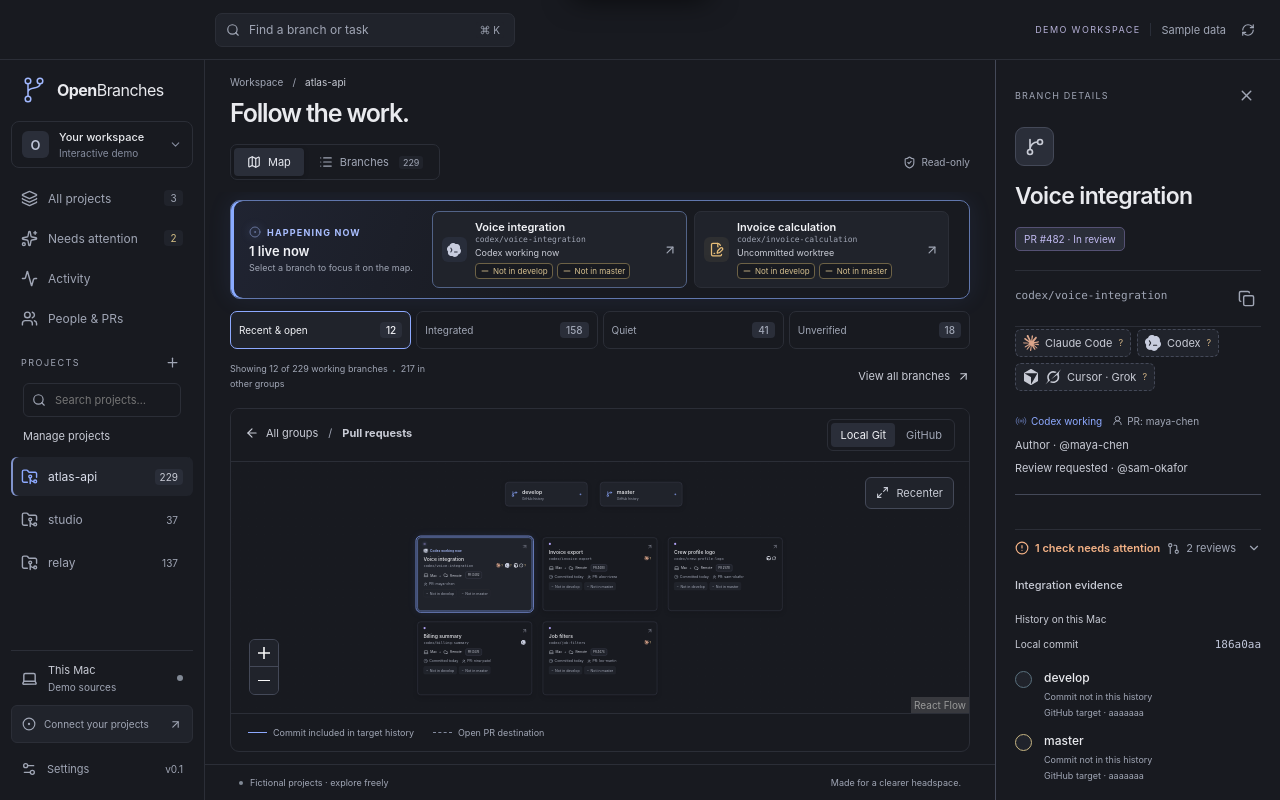
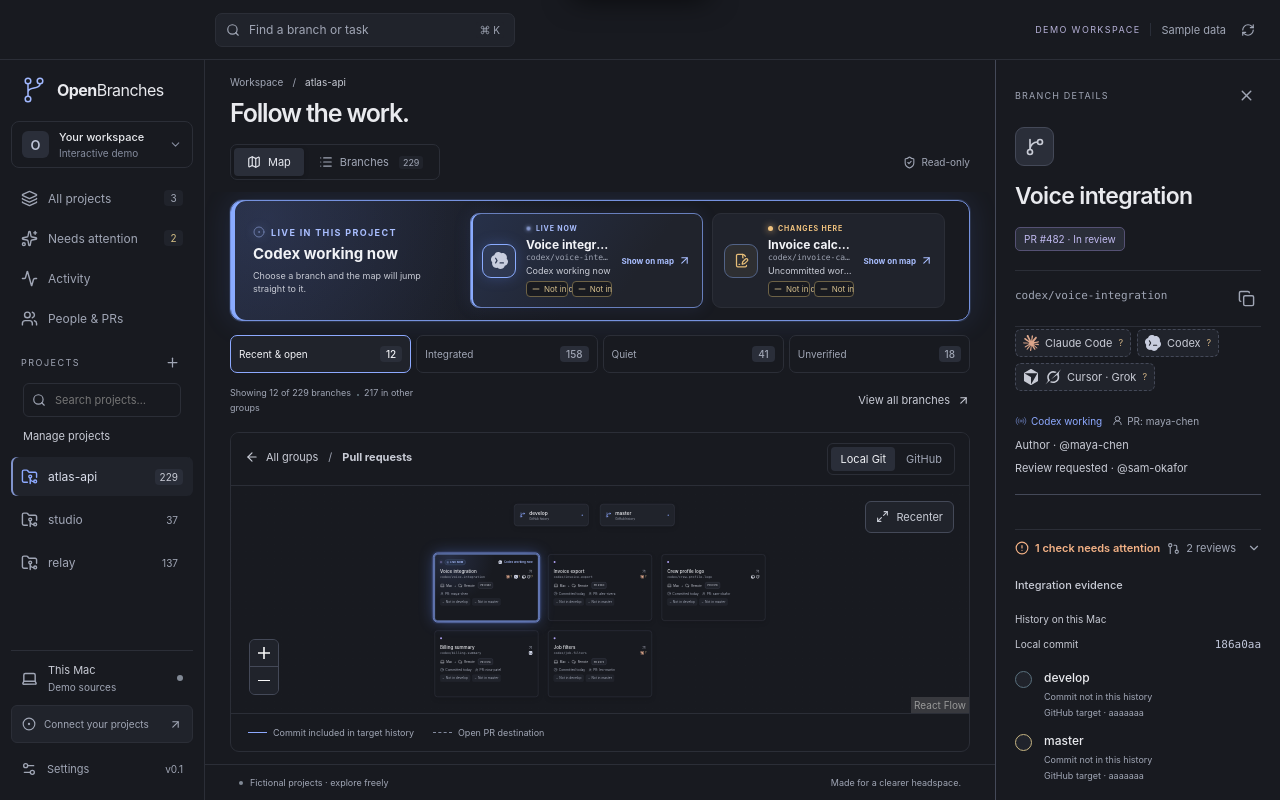
Before and after one commit to Charlesmendez/OpenBranches, a React (Vite) app: page / in a window 1280 px wide. Both pictures are taken after a click on the button 408 px from the left and 290 px from the top of the page. Built offline with nearby package versions, Linux system fonts and the light colour scheme.

Commit message:
Make active branches impossible to miss

```diff
--- a/src/ui/App.tsx
+++ b/src/ui/App.tsx
@@ -21,7 +21,7 @@ import { useProviders } from './hooks/useProviders';
 import { useGit } from './hooks/useGit';
 import { useReviews } from './hooks/useReviews';
 import { useProjectMemory } from './hooks/useProjectMemory';
-import { mapPositionFor, revealSelection } from './navigation';
+import { mapPositionFor, revealCurrentWork, revealSelection } from './navigation';
 import { NavigationMemory, type WorkspaceMode } from './navigationMemory';
 import { GitSetup } from './components/GitSetup';
 import { Sidebar } from './components/Sidebar';
@@ -162,12 +162,14 @@ export function App() {
   }, [error, setError]);
   const selectProject = (id: string | null) => {
     const target = snapshot.repositories.find((repository) => repository.id === id);
-    const saved =
-      id && target ? revealSelection(memory.read(id), featureBranches(target)) : undefined;
-    if (id && saved) memory.remember(id, saved);
+    const saved = id && target ? memory.read(id) : undefined;
+    const restored =
+      target && saved ? revealCurrentWork(saved, featureBranches(target), target.path) : undefined;
+    if (id && restored) memory.remember(id, restored);
+    setNavigationRequest((request) => request + 1);
     setProjectId(id);
-    setSelectedId(saved?.selectedId ?? null);
-    setGroup(saved?.group ?? 'active');
+    setSelectedId(restored?.selectedId ?? null);
+    setGroup(restored?.group ?? 'active');
   };
   const selectBranch = (branch: Branch) => {
     const active = document.activeElement;
@@ -647,7 +649,7 @@ export function App() {
               </div>
               <div className="group-context">
                 <span>
-                  Showing {grouped.length} of {branches.length} working branches <i />{' '}
+                  Showing {grouped.length} of {branches.length} branches <i />{' '}
                   {branches.length - grouped.length} in other groups
                 </span>
                 <button className="text-button" onClick={() => setView('inventory')}>
--- a/src/ui/components/BranchMap.tsx
+++ b/src/ui/components/BranchMap.tsx
@@ -1,4 +1,4 @@
-import { AgentBadges, ToolIcon } from './AgentBadges';
+import { AgentBadges } from './AgentBadges';
 import { memo, useEffect, useMemo, useState, useRef } from 'react';
 import {
   Background,
@@ -34,13 +34,9 @@ import { mapEvidence, mapTargets, type MapTargetEvidence } from '../../domain/ma
 import { targetHistoryLabel } from '../../domain/integrationTargets';
 import { idleWork } from '../../domain/branchActivity';
 import { useClock } from '../hooks/useClock';
-import {
-  prioritizeWork,
-  workSignal,
-  type WorkSignal,
-  type WorkSignalKind,
-} from '../../domain/workSpotlight';
+import { prioritizeWork, workSignal, type WorkSignal } from '../../domain/workSpotlight';
 import { IntegrationTargetNotice } from './IntegrationTargetNotice';
+import { WorkSignalIcon, workSignalStateLabel } from './WorkSignalIcon';
 
 type MapData = {
   kind: 'target' | 'branch' | 'cluster';
@@ -59,7 +55,6 @@ type MapData = {
 } & Record<string, unknown>;
 type MapNode = Node<MapData, 'mapNode'>;
 const MapNodeView = memo(function MapNodeView({ data, selected }: NodeProps<MapNode>) {
-  const SignalIcon = data.signal ? signalIcons[data.signal.kind] : Radio;
   const keyboard = {
     role: 'button',
     tabIndex: 0,
@@ -95,17 +90,21 @@ const MapNodeView = memo(function MapNodeView({ data, selected }: NodeProps<MapN
         className={`branch-map-card ${data.tone} ${data.signal ? `work-${data.signal.kind}` : ''} ${selected ? 'selected' : ''}`}
       >
         <Handle type="source" position={Position.Top} />
+        <div className="map-node-status">
           <span className="node-indicator" />
           {data.signal && (
+            <>
+              <span className={`map-state-badge ${data.signal.kind}`}>
+                <i aria-hidden="true" />
+                {workSignalStateLabel(data.signal.kind)}
+              </span>
               <div className={`map-work-signal ${data.signal.kind}`} title={data.signal.detail}>
-            {data.signal.tools.length ? (
-              data.signal.tools.slice(0, 2).map((tool) => <ToolIcon key={tool} tool={tool} />)
-            ) : (
-              <SignalIcon size={12} />
-            )}
+                <WorkSignalIcon signal={data.signal} size={12} />
                 <span>{data.signal.label}</span>
               </div>
+            </>
           )}
+        </div>
         <div className="node-card-title">
           {data.label}
           <ArrowUpRight size={15} />
@@ -172,16 +171,9 @@ const MapNodeView = memo(function MapNodeView({ data, selected }: NodeProps<MapN
     </div>
   );
 });
-const signalIcons = {
-  live: Radio,
-  waiting: Radio,
-  changes: Laptop,
-  recent: Radio,
-  checkout: Laptop,
-} satisfies Record<WorkSignalKind, typeof Radio>;
 const clusterSignalLabel = (signal: WorkSignal, liveCount = 0) =>
   liveCount
-    ? `${liveCount} live`
+    ? `${liveCount} LIVE NOW`
     : signal.kind === 'waiting'
       ? 'Waiting'
       : signal.kind === 'changes'
@@ -317,6 +309,7 @@ export function BranchMap({
     if (cluster) {
       visible.forEach((branch, i) => {
         const tone = cluster.tone;
+        const signal = workSignal(branch, repository.path, now);
         nodes.push({
           id: branch.id,
           type: 'mapNode',
@@ -335,7 +328,7 @@ export function BranchMap({
             tone,
             branch,
             evidence: evidenceByBranch.get(branch.id),
-            signal: workSignal(branch, repository.path, now),
+            signal,
             now,
             activate: () => onSelect(branch),
           },
@@ -350,12 +343,14 @@ export function BranchMap({
             source: branch.id,
             target: `target:${targetName}`,
             type: 'mapConnection',
+            className: signal ? `work-${signal.kind}` : undefined,
             data: { lane: targets.findIndex((target) => target.name === targetName) },
             style: {
               stroke: color,
-              strokeWidth: branch.id === selectedId ? 2.3 : 1.3,
+              strokeWidth: branch.id === selectedId ? 2.6 : signal?.kind === 'live' ? 2.2 : 1.3,
               strokeDasharray: integrated ? undefined : '5 6',
-              opacity: selectedId && selectedId !== branch.id ? 0.25 : 0.85,
+              opacity:
+                selectedId && selectedId !== branch.id ? 0.2 : signal?.kind === 'live' ? 1 : 0.85,
             },
             label:
               branch.id === selectedId
@@ -476,7 +471,7 @@ export function BranchMap({
           ) : (
             <span className="map-instruction">
               <Radio size={14} />
-              Expand a group to follow the work
+              Live and in-progress branches glow. Expand a group to follow them.
             </span>
           )}
         </div>
--- a/src/ui/components/ProjectActivityStatus.tsx
+++ b/src/ui/components/ProjectActivityStatus.tsx
@@ -42,6 +42,7 @@ export function ProjectActivityStatus({
 
   const { sources, configured } = liveCoverage(providers);
   if (!providers.liveAgents && !providers.codex.enabled) return null;
+  const taskHistoryConnected = providers.codex.enabled;
   return (
     <button
       className={`project-activity-status ${sources.length ? 'watching' : configured ? 'issue' : 'off'}`}
@@ -50,7 +51,9 @@ export function ProjectActivityStatus({
           ? `Watching for verified activity from ${sources.join(', ')}. Manage live activity.`
           : configured
             ? 'An enabled live source is unavailable. Open Settings for details.'
-            : 'Turn on Codex, Claude Code, or Cursor live activity so the exact branch can glow while work runs.'
+            : taskHistoryConnected
+              ? 'Codex task history is connected. Enable live activity to make the exact branch glow while Codex works.'
+              : 'Enable Codex, Claude Code, or Cursor live activity so the exact branch can glow while work runs.'
       }
       onClick={onSettings}
     >
@@ -66,7 +69,7 @@ export function ProjectActivityStatus({
           ? `Watching ${sourceLabel(sources)}`
           : configured
             ? 'Live activity unavailable'
-            : 'Turn on live detection'}
+            : 'Enable live branch glow'}
       </span>
     </button>
   );
--- a/src/ui/components/ProjectWorkSpotlight.tsx
+++ b/src/ui/components/ProjectWorkSpotlight.tsx
@@ -28,14 +28,23 @@ export function ProjectWorkSpotlight({
   const primaryKind = spotlights[0]?.signal.kind;
   const tone = live ? 'live' : waiting ? 'waiting' : (primaryKind ?? 'checkout');
   const title = live
-    ? `${live} live now${waiting ? ` · ${waiting} waiting for input` : ''}`
+    ? live === 1
+      ? spotlights[0].signal.label
+      : `${live} branches are active now${waiting ? ` · ${waiting} waiting` : ''}`
     : waiting
       ? `${waiting} ${waiting === 1 ? 'branch needs' : 'branches need'} input`
       : primaryKind === 'changes'
-        ? 'Work in progress on this Mac'
+        ? 'This checkout has work in progress'
         : primaryKind === 'recent'
           ? 'Recently active work'
           : 'Your current checkout';
+  const guidance = live
+    ? 'Choose a branch and the map will jump straight to it.'
+    : waiting
+      ? 'Choose a branch to see what is waiting and where it will land.'
+      : primaryKind === 'changes'
+        ? 'This is the strongest local signal. Live detection adds the coding agent.'
+        : 'Choose a branch to center it on the map.';
 
   if (!spotlights.length) return null;
 
@@ -44,12 +53,12 @@ export function ProjectWorkSpotlight({
       <div className="project-work-intro">
         <span className="project-work-kicker">
           <CircleDot size={12} />
-          {live ? 'HAPPENING NOW' : waiting ? 'NEEDS YOU' : 'CURRENT WORK'}
+          {live ? 'LIVE IN THIS PROJECT' : waiting ? 'NEEDS YOU' : 'CURRENT WORK'}
         </span>
         <strong>{title}</strong>
-        <small>Select a branch to focus it on the map.</small>
+        <small>{guidance}</small>
       </div>
-      <div className="project-work-items">
+      <div className={`project-work-items ${current.items.length === 1 ? 'single' : ''}`}>
         {current.items.map(({ branch, signal }) => (
           <WorkSpotlightCard
             key={branch.id}
--- a/src/ui/components/WorkSignalIcon.tsx
+++ b/src/ui/components/WorkSignalIcon.tsx
@@ -16,6 +16,17 @@ const icons = {
   checkout: Laptop,
 } satisfies Record<WorkSignalKind, typeof Radio>;
 
+export const workSignalStateLabel = (kind: WorkSignalKind) =>
+  kind === 'live'
+    ? 'LIVE NOW'
+    : kind === 'waiting'
+      ? 'WAITING'
+      : kind === 'changes'
+        ? 'CHANGES HERE'
+        : kind === 'recent'
+          ? 'RECENT'
+          : 'CHECKED OUT';
+
 export function WorkSignalIcon({ signal, size = 15 }: { signal: WorkSignal; size?: number }) {
   if (signal.tools.length)
     return signal.tools.slice(0, 2).map((tool) => <ToolIcon key={tool} tool={tool} />);
--- a/src/ui/components/WorkSpotlightCard.tsx
+++ b/src/ui/components/WorkSpotlightCard.tsx
@@ -2,7 +2,7 @@ import { ArrowUpRight } from 'lucide-react';
 import type { Branch, Repository } from '../../domain/types';
 import type { WorkSignal } from '../../domain/workSpotlight';
 import { BranchTargetSummary } from './BranchTargetSummary';
-import { WorkSignalIcon } from './WorkSignalIcon';
+import { WorkSignalIcon, workSignalStateLabel } from './WorkSignalIcon';
 
 export function WorkSpotlightCard({
   repository,
@@ -28,13 +28,20 @@ export function WorkSpotlightCard({
         <WorkSignalIcon signal={signal} />
       </span>
       <span className="project-work-copy">
+        <span className="project-work-state">
+          <i aria-hidden="true" />
+          {workSignalStateLabel(signal.kind)}
+        </span>
         {showRepository && <span className="project-work-repository">{repository.name}</span>}
         <strong>{branch.title}</strong>
         <code>{branch.name}</code>
         <small>{signal.label}</small>
         <BranchTargetSummary branch={branch} targets={repository.targets} />
       </span>
-      <ArrowUpRight size={14} aria-hidden="true" />
+      <span className="project-work-open">
+        Show on map
+        <ArrowUpRight size={13} aria-hidden="true" />
+      </span>
     </button>
   );
 }
--- a/src/ui/components/workflow.css
+++ b/src/ui/components/workflow.css
@@ -277,29 +277,34 @@
 }
 .project-work-spotlight {
   display: grid;
-  grid-template-columns: minmax(180px, 0.7fr) minmax(0, 2fr) auto;
+  grid-template-columns: minmax(215px, 0.72fr) minmax(0, 2fr) auto;
   align-items: stretch;
-  gap: 10px;
-  margin-bottom: 12px;
-  padding: 10px;
-  border: 1px solid var(--line-strong);
-  border-radius: 10px;
-  background: linear-gradient(110deg, #202432 0%, var(--surface) 46%, var(--surface) 100%);
+  gap: 12px;
+  margin-bottom: 14px;
+  padding: 12px;
+  border: 1px solid #4a5574;
+  border-radius: 12px;
+  background:
+    radial-gradient(circle at 5% 15%, #7797ff22, transparent 34%),
+    linear-gradient(110deg, #202534 0%, var(--surface) 48%, var(--surface) 100%);
   overflow: hidden;
 }
 .project-work-spotlight.live {
-  border-color: #6177ad;
+  border-color: #7692df;
   box-shadow:
-    inset 3px 0 #8aabff,
-    0 0 24px #668cff19;
+    inset 4px 0 #8aabff,
+    0 0 0 1px #8aabff24,
+    0 0 30px #668cff24;
 }
 .project-work-spotlight.waiting {
   border-color: #6f6596;
   box-shadow: inset 3px 0 #a39be9;
 }
 .project-work-spotlight.changes {
-  border-color: #6d6246;
-  box-shadow: inset 3px 0 #b99b5c;
+  border-color: #806947;
+  box-shadow:
+    inset 4px 0 #f0b76a,
+    0 0 24px #f0b76a18;
 }
 .project-work-spotlight.recent {
   border-color: #526995;
@@ -312,7 +317,7 @@
   flex-direction: column;
   justify-content: center;
   min-width: 0;
-  padding: 3px 8px;
+  padding: 5px 10px;
 }
 .project-work-kicker {
   display: inline-flex;
@@ -320,8 +325,8 @@
   gap: 6px;
   color: #a9beff;
   font-size: 9px;
-  font-weight: 650;
-  letter-spacing: 0.13em;
+  font-weight: 750;
+  letter-spacing: 0.15em;
 }
 .project-work-spotlight.live .project-work-kicker svg {
   animation: live-work-glow 1.8s ease-in-out infinite;
@@ -336,32 +341,38 @@
   color: #a9beff;
 }
 .project-work-intro > strong {
+  margin-top: 7px;
+  color: var(--text);
+  font-size: 15px;
+  font-weight: 650;
+  line-height: 1.22;
+}
+.project-work-intro > small {
   margin-top: 5px;
-  color: var(--text);
-  font-size: 13px;
-  font-weight: 600;
-}
-.project-work-intro > small {
-  margin-top: 3px;
-  color: var(--muted);
+  max-width: 250px;
+  color: var(--text-soft);
   font-size: 9px;
+  line-height: 1.45;
 }
 .project-work-items {
   display: grid;
   grid-template-columns: repeat(2, minmax(0, 1fr));
-  gap: 7px;
+  gap: 9px;
   min-width: 0;
+}
+.project-work-items.single .project-work-item {
+  grid-column: 1 / -1;
 }
 .project-work-item {
   display: grid;
-  grid-template-columns: 25px minmax(0, 1fr) 14px;
-  align-items: center;
-  gap: 8px;
+  grid-template-columns: 34px minmax(0, 1fr) auto;
+  align-items: center;
+  gap: 10px;
   min-width: 0;
-  padding: 8px 9px;
+  padding: 10px 11px;
   border: 1px solid var(--line);
-  border-radius: 7px;
-  background: var(--raised);
+  border-radius: 9px;
+  background: #20232c;
   text-align: left;
 }
 .project-work-item:hover,
@@ -370,18 +381,27 @@
   background: var(--hover);
 }
 .project-work-item.live {
-  border-color: #526387;
+  border-color: #687fbd;
+  background: linear-gradient(125deg, #27314a, #20232c 70%);
+  box-shadow:
+    inset 2px 0 #8aabff,
+    0 0 18px #668cff1d;
 }
 .project-work-icon {
   display: flex;
   align-items: center;
   justify-content: center;
   gap: 2px;
-  width: 25px;
-  height: 25px;
-  border-radius: 6px;
-  background: #8aabff12;
+  width: 34px;
+  height: 34px;
+  border: 1px solid #526387;
+  border-radius: 9px;
+  background: #8aabff18;
   color: #a9beff;
+}
+.project-work-item.live .project-work-icon {
+  border-color: #8aabff;
+  box-shadow: 0 0 14px #668cff42;
 }
 .project-work-item.waiting .project-work-icon {
   background: #a39be912;
@@ -395,12 +415,42 @@
   border-color: #526387;
 }
 .project-work-icon .tool-icon {
-  width: 14px;
-  height: 14px;
+  width: 17px;
+  height: 17px;
 }
 .project-work-copy {
   display: grid;
   min-width: 0;
+}
+.project-work-state {
+  display: inline-flex;
+  align-items: center;
+  gap: 5px;
+  width: max-content;
+  margin-bottom: 4px;
+  color: #a9beff;
+  font-size: 7px;
+  font-weight: 750;
+  letter-spacing: 0.12em;
+}
+.project-work-state i {
+  width: 5px;
+  height: 5px;
+  border-radius: 50%;
+  background: currentColor;
+  box-shadow: 0 0 7px currentColor;
+}
+.project-work-item.live .project-work-state i {
+  animation: live-work-dot 1.6s ease-in-out infinite;
+}
+.project-work-item.waiting .project-work-state {
+  color: #c3b9f1;
+}
+.project-work-item.changes .project-work-state {
+  color: #f0c27e;
+}
+.project-work-item.checkout .project-work-state {
+  color: var(--muted);
 }
 .project-work-copy strong,
 .project-work-copy code,
@@ -419,8 +469,8 @@
 }
 .project-work-copy strong {
   color: var(--text);
-  font-size: 11px;
-  font-weight: 600;
+  font-size: 12px;
+  font-weight: 650;
 }
 .project-work-copy code {
   margin-top: 1px;
@@ -431,6 +481,19 @@
   margin-top: 3px;
   color: var(--text-soft);
   font-size: 9px;
+}
+.project-work-open {
+  display: inline-flex;
+  align-items: center;
+  gap: 4px;
+  color: #a9beff;
+  font-size: 8px;
+  font-weight: 650;
+  white-space: nowrap;
+}
+.project-work-item:hover .project-work-open,
+.project-work-item:focus-visible .project-work-open {
+  color: var(--text);
 }
 .branch-target-summary {
   display: flex;
@@ -601,9 +664,12 @@
 .branch-map-card.work-live,
 .cluster-card.work-live {
   border-color: #8aabff;
+  background: radial-gradient(circle at 14% 4%, #7294ff27, transparent 42%), var(--surface);
   box-shadow:
-    0 0 0 1px #8aabff55,
-    0 0 28px #668cff2c;
+    0 0 0 2px #8aabff7a,
+    0 0 0 7px #668cff12,
+    0 0 38px #668cff55;
+  animation: map-live-card-glow 1.9s ease-in-out infinite;
 }
 .branch-map-card.work-live .node-indicator,
 .cluster-card.work-live .cluster-work-signal i {
@@ -616,8 +682,11 @@
 }
 .branch-map-card.work-changes,
 .cluster-card.work-changes {
-  border-color: #8b7444;
-  box-shadow: 0 0 20px #c29c4a1a;
+  border-color: #d6a55e;
+  background: radial-gradient(circle at 14% 4%, #f0b76a1b, transparent 42%), var(--surface);
+  box-shadow:
+    0 0 0 1px #f0b76a52,
+    0 0 30px #f0b76a2b;
 }
 .branch-map-card.work-recent,
 .cluster-card.work-recent {
@@ -630,12 +699,64 @@
 .cluster-card.work-checkout {
   border-color: #526387;
 }
+.map-node-status {
+  display: grid;
+  grid-template-columns: 7px auto minmax(0, 1fr);
+  align-items: center;
+  gap: 7px;
+  min-height: 18px;
+  margin-bottom: 9px;
+}
+.map-node-status .node-indicator {
+  margin: 0;
+}
+.map-state-badge {
+  display: inline-flex;
+  align-items: center;
+  gap: 5px;
+  width: max-content;
+  padding: 3px 6px;
+  border: 1px solid #526387;
+  border-radius: 999px;
+  color: #a9beff;
+  background: #263048;
+  font-size: 7px;
+  font-weight: 800;
+  letter-spacing: 0.11em;
+  white-space: nowrap;
+}
+.map-state-badge i {
+  width: 5px;
+  height: 5px;
+  border-radius: 50%;
+  background: currentColor;
+  box-shadow: 0 0 7px currentColor;
+}
+.map-state-badge.live i {
+  animation: live-work-dot 1.6s ease-in-out infinite;
+}
+.map-state-badge.waiting {
+  color: #c3b9f1;
+  border-color: #625982;
+  background: #2c2638;
+}
+.map-state-badge.changes {
+  color: #f0c27e;
+  border-color: #806947;
+  background: #332b21;
+}
+.map-state-badge.recent,
+.map-state-badge.checkout {
+  color: var(--text-soft);
+  background: var(--raised);
+}
 .map-work-signal {
   display: flex;
   align-items: center;
   gap: 5px;
   min-width: 0;
-  margin: -1px 22px 8px 0;
+  justify-self: end;
+  margin: 0;
   color: var(--text-soft);
   font-size: 9px;
   font-weight: 600;
@@ -692,6 +813,30 @@
   50% {
     opacity: 0.5;
     filter: drop-shadow(0 0 5px #8aabff);
+  }
+}
+@keyframes live-work-dot {
+  50% {
+    opacity: 0.45;
+    transform: scale(0.72);
+    box-shadow: 0 0 3px currentColor;
+  }
+}
+@keyframes map-live-card-glow {
+  50% {
+    box-shadow:
+      0 0 0 2px #9ab5ff9c,
+      0 0 0 10px #668cff16,
+      0 0 46px #668cff6b;
+  }
+}
+.react-flow__edge.work-live .react-flow__edge-path {
+  filter: drop-shadow(0 0 3px #8aabff);
+  animation: map-live-edge-glow 1.9s ease-in-out infinite;
+}
+@keyframes map-live-edge-glow {
+  50% {
+    filter: drop-shadow(0 0 7px #8aabff);
   }
 }
 .branch-map-card.selected {
@@ -703,13 +848,12 @@
   white-space: nowrap;
   text-overflow: ellipsis;
   overflow: hidden;
-  display: block;
-  padding-right: 15px;
+  display: flex;
+  padding-right: 0;
 }
 .node-card-title svg {
-  position: absolute;
-  right: 13px;
-  top: 18px;
+  position: static;
+  flex: 0 0 auto;
 }
 .node-card-bottom {
   margin-top: 9px;
--- a/src/ui/navigation.ts
+++ b/src/ui/navigation.ts
@@ -1,6 +1,6 @@
 import type { Branch, Lifecycle } from '../domain/types';
 import { lifecycleOf } from '../domain/branches';
-import { prioritizeWork } from '../domain/workSpotlight';
+import { prioritizeWork, workSpotlights } from '../domain/workSpotlight';
 
 export const INVENTORY_ROW_HEIGHT = 76;
 export const INVENTORY_HEADER_HEIGHT = 44;
@@ -66,6 +66,26 @@ export function revealSelection(position: ProjectPosition, branches: Branch[]):
   return { ...position, group, maps: { ...position.maps, [group]: samePage ? previous : target } };
 }
 
+/** Opening a project should land on its strongest current-work signal. The
+ * branch stays unselected so the map remains wide; the beacon opens details. */
+export function revealCurrentWork(
+  position: ProjectPosition,
+  branches: Branch[],
+  repositoryPath: string,
+  now = Date.now(),
+): ProjectPosition {
+  const current = workSpotlights(branches, repositoryPath, now).find(({ signal }) =>
+    ['live', 'waiting', 'changes'].includes(signal.kind),
+  );
+  if (!current) return revealSelection(position, branches);
+  const group = lifecycleOf(current.branch);
+  const grouped = branches.filter((branch) => lifecycleOf(branch) === group);
+  const map = mapPositionFor(grouped, current.branch.id, repositoryPath);
+  return map
+    ? { ...position, selectedId: null, group, maps: { ...position.maps, [group]: map } }
+    : position;
+}
+
 /** Keep the same visible branch when a refresh inserts/reorders preceding rows. */
 export function anchoredScroll(branches: Branch[], position: InventoryPosition): number {
   const index = branches.findIndex((branch) => branch.id === position.anchorId);
```
Also changed, not shown: tests/ui/targets.tsx (+11 -3 lines), 2 other files (tests, documents, lock files or other folders). Lines whose indentation alone changed are shown as unchanged.
